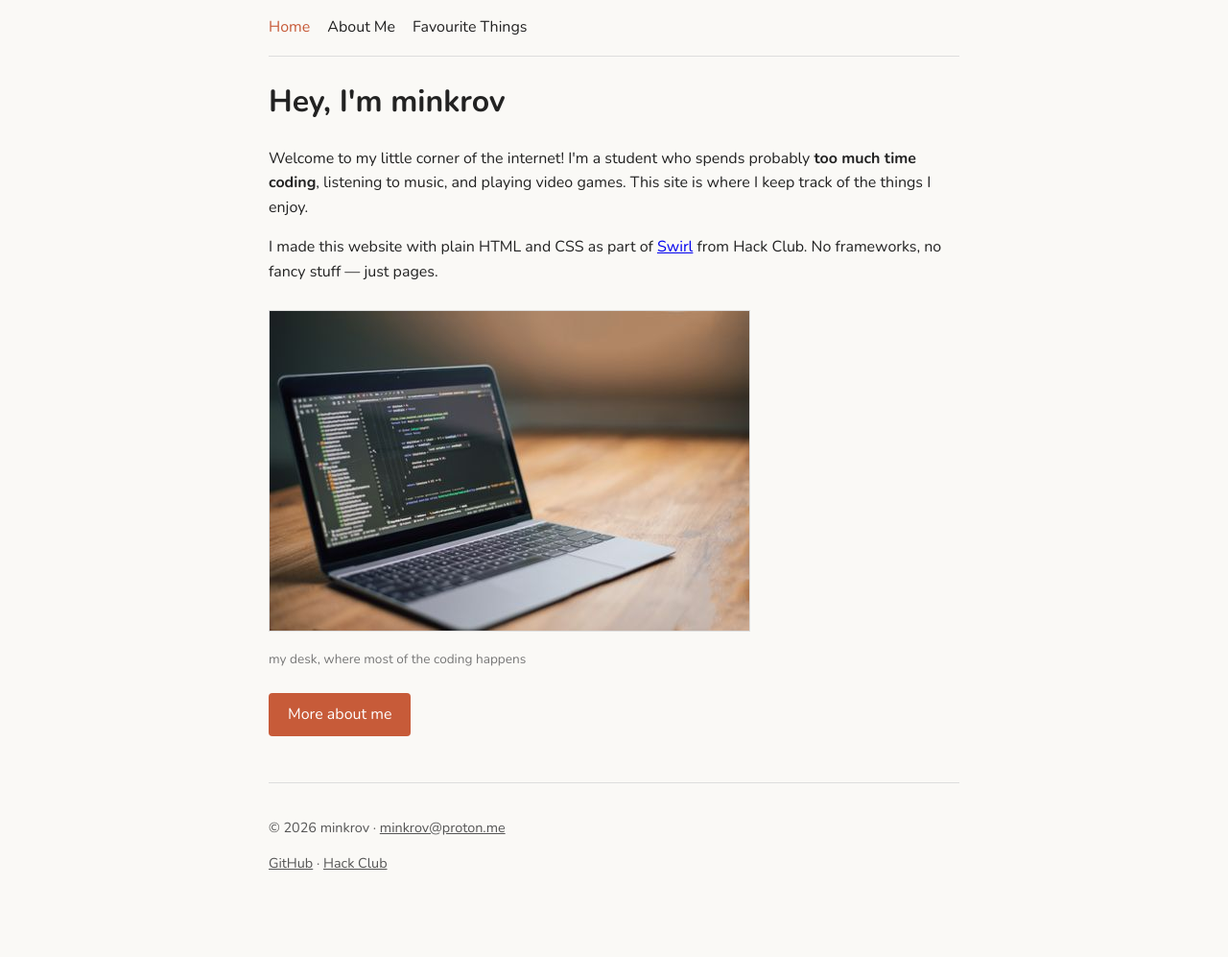
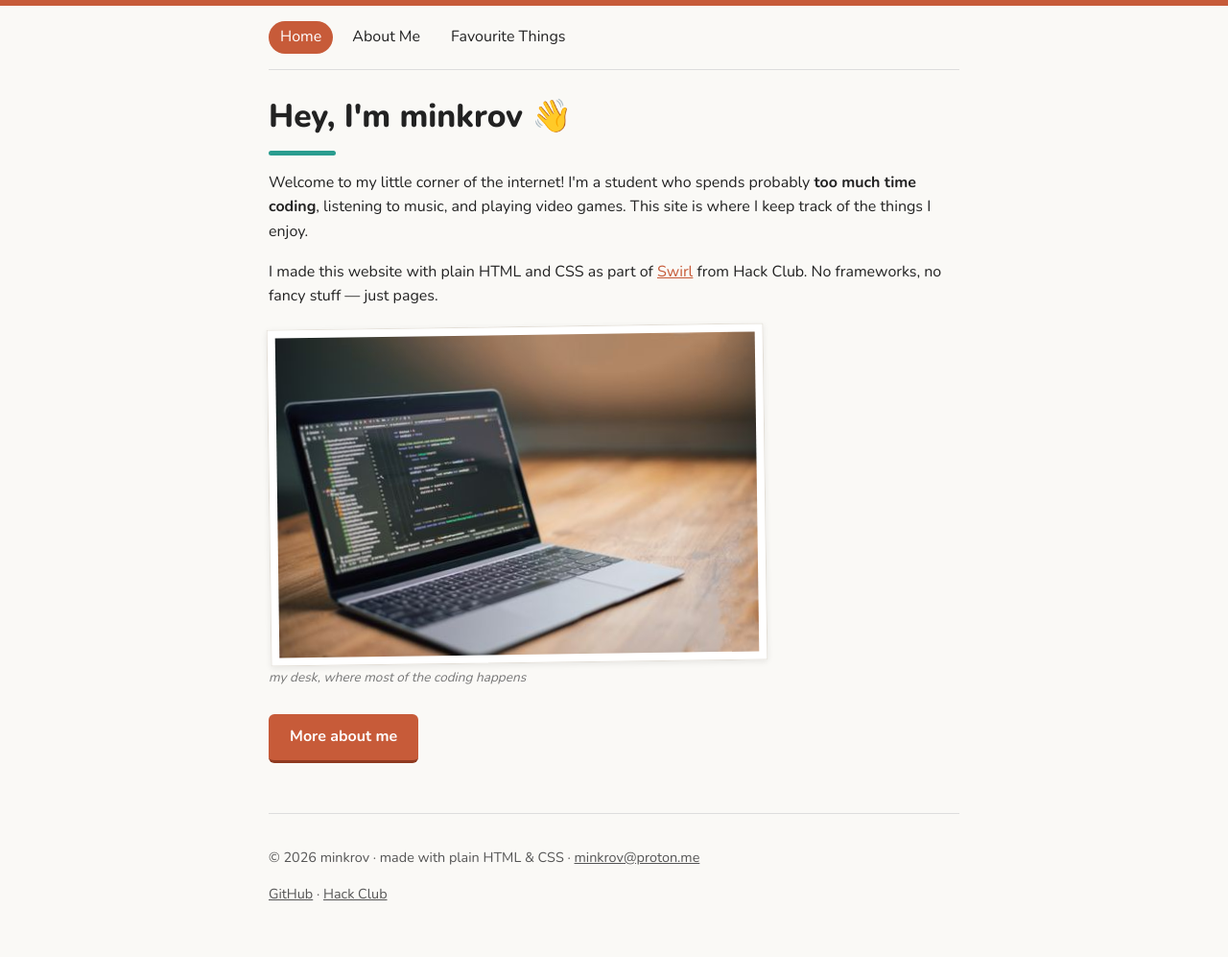
Before and after one commit to minkrov/Personal-Website-Hackclub, a plain HTML site: page index.html in a window 1280 px wide. Shown: the whole page at 96% size. Before the commit the page ends 965 px from the top, so only its background shows below. Drawn offline with nearby package versions, Linux system fonts and the light colour scheme.

Commit message:
make it a bit more fun, pills on the nav and photos tilted a little
Co-authored-by: arena-agent <297053741+arena-agent@users.noreply.github.com>

```diff
--- a/index.html
+++ b/index.html
@@ -7,7 +7,7 @@
   <link rel="icon" type="image/svg+xml" href="favicon.svg">
   <link rel="preconnect" href="https://fonts.googleapis.com">
   <link rel="preconnect" href="https://fonts.gstatic.com" crossorigin>
-  <link href="https://fonts.googleapis.com/css2?family=Nunito:wght@400;700&display=swap" rel="stylesheet">
+  <link href="https://fonts.googleapis.com/css2?family=Nunito:wght@400;700;800&display=swap" rel="stylesheet">
   <link rel="stylesheet" href="style.css">
 </head>
 <body>
@@ -21,7 +21,7 @@
     </nav>
 
     <main>
-      <h1>Hey, I'm minkrov</h1>
+      <h1>Hey, I'm minkrov 👋</h1>
       <p>
         Welcome to my little corner of the internet! I'm a student who spends
         probably <strong>too much time coding</strong>, listening to music, and
@@ -42,7 +42,7 @@
 
     <footer>
       <p>
-        © 2026 minkrov ·
+        © 2026 minkrov · made with plain HTML &amp; CSS ·
         <a href="mailto:minkrov@proton.me">minkrov@proton.me</a>
       </p>
       <p>
--- a/style.css
+++ b/style.css
@@ -1,5 +1,5 @@
-/* Simple styles for my personal site.
-   Nothing fancy — just plain colors and readable text. */
+/* Styles for my personal site.
+   Plain background, readable text, a little bit of fun. */
 
 body {
   font-family: "Nunito", sans-serif;
@@ -7,6 +7,11 @@ body {
   color: #222;
   margin: 0;
   line-height: 1.6;
+  border-top: 6px solid #c75b39; /* little strip of color up top */
+}
+
+::selection {
+  background-color: #ffe0cc; /* nice color when selecting text */
 }
 
 .wrap {
@@ -21,43 +26,89 @@ nav ul {
   list-style: none;
   display: flex;
   flex-wrap: wrap;
-  gap: 18px;
+  gap: 8px;
   padding: 16px 0;
   margin: 0;
   border-bottom: 1px solid #ddd;
 }
 
 nav a {
+  display: inline-block;
   text-decoration: none;
   color: #222;
+  padding: 4px 12px;
+  border-radius: 999px; /* pill shape */
+  transition: background-color 0.15s ease, color 0.15s ease;
 }
 
-nav a:hover,
-nav a.active {
+nav a:hover {
+  background-color: #f1e5dc;
+  color: #c75b39;
+  text-decoration: none;
+}
+
+nav a.active,
+nav a.active:hover {
+  background-color: #c75b39;
+  color: #fff;
+}
+
+/* --- headings & content --- */
+
+h1 {
+  font-size: 2.1rem;
+  font-weight: 800;
+  margin-bottom: 14px;
+}
+
+h1::after {
+  content: "";
+  display: block;
+  width: 70px;
+  height: 5px;
+  background-color: #2a9d8f; /* teal underline */
+  border-radius: 3px;
+  margin-top: 8px;
+}
+
+h2 {
+  font-weight: 800;
+  margin-top: 28px;
+  margin-bottom: 6px;
+  border-left: 5px solid #2a9d8f;
+  padding-left: 10px;
+}
+
+main a {
   color: #c75b39;
 }
 
-nav a:hover {
-  text-decoration: underline;
+main a:hover {
+  color: #8f3a20;
 }
 
-/* --- content --- */
-
 img {
+  display: block;
   max-width: 100%;
   height: auto;
-  border: 1px solid #ddd;
-  margin: 10px 0;
+  background: #fff;
+  padding: 8px;
+  border: 1px solid #e3ded6;
+  box-shadow: 0 2px 6px rgba(0, 0, 0, 0.08);
+  transform: rotate(-0.8deg); /* slightly askew, like a photo on a desk */
+  margin: 18px 0 4px;
+  transition: transform 0.2s ease;
+}
+
+img:hover {
+  transform: rotate(0deg) translateY(-2px);
 }
 
 .caption {
   font-size: 0.85rem;
   color: #777;
-  margin-top: 0;
-}
-
-h2 {
-  margin-bottom: 4px;
+  font-style: italic;
+  margin-top: 2px;
 }
 
 /* --- button --- */
@@ -66,25 +117,33 @@ h2 {
   display: inline-block;
   background-color: #c75b39;
   color: #fff;
-  padding: 10px 20px;
+  padding: 11px 22px;
   border: none;
-  border-radius: 4px;
+  border-bottom: 3px solid #8f3a20; /* chunky edge instead of a shadow */
+  border-radius: 6px;
   font-size: 1rem;
+  font-weight: 700;
   font-family: inherit;
   text-decoration: none;
   cursor: pointer;
-  margin-top: 10px;
+  margin-top: 14px;
+  transition: transform 0.12s ease, background-color 0.12s ease;
 }
 
 .button:hover {
   background-color: #a94a2d;
+  transform: translateY(-2px);
+}
+
+.button:active {
+  transform: translateY(1px);
 }
 
 /* --- footer --- */
 
 footer {
   border-top: 1px solid #ddd;
-  margin-top: 48px;
+  margin-top: 52px;
   padding: 20px 0 40px;
   font-size: 0.9rem;
   color: #555;
```
Also changed, not shown: 404.html (+2 -2 lines), about.html (+3 -3 lines), favourites.html (+5 -5 lines).
